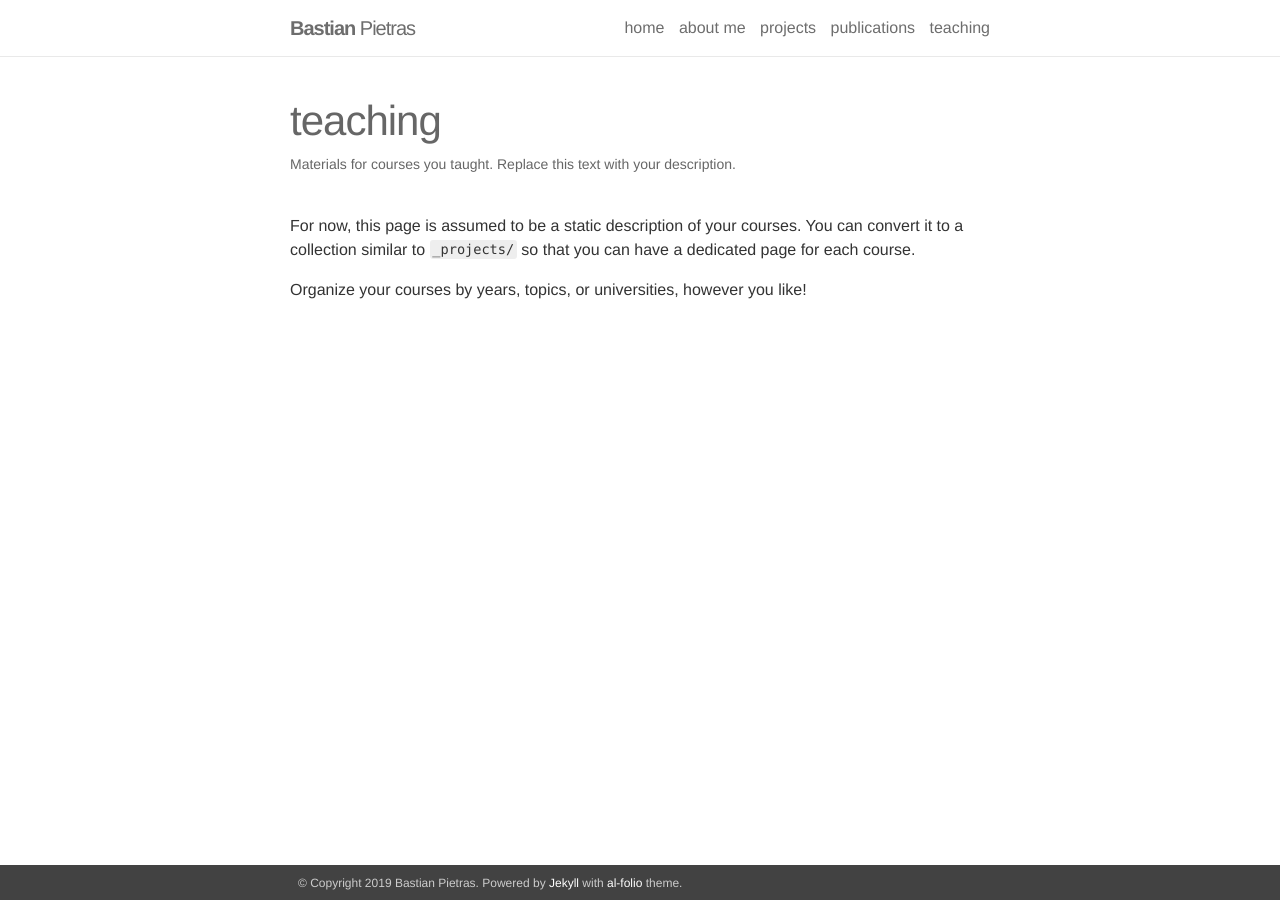
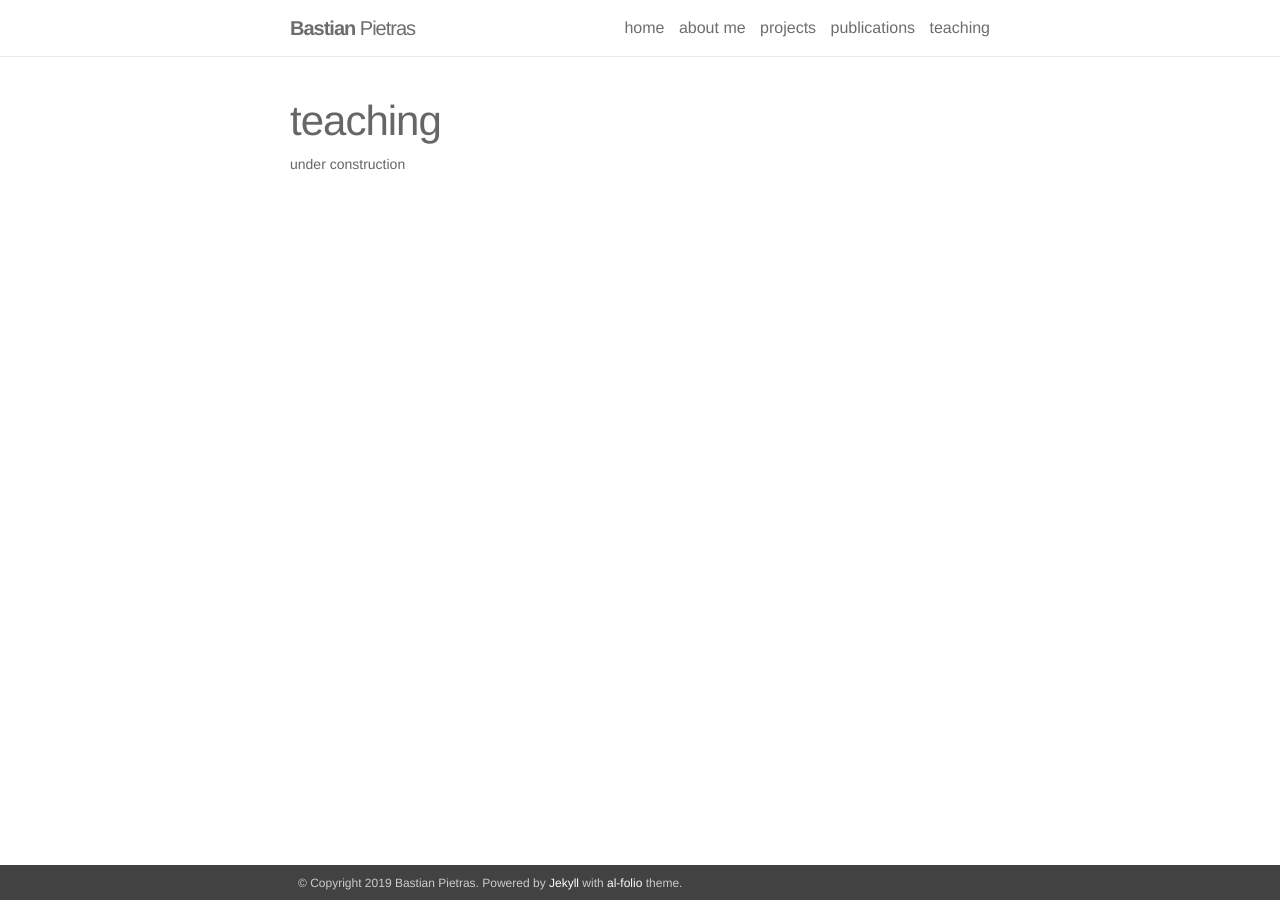
Before and after one commit to BastianPietras/bastianpietras.github.io, a Jekyll site: the page built from _pages/teaching.md, in a window 1280 px wide. Built offline with Jekyll 4.4.1, drawn with Linux system fonts in a browser that asks for light colours.

Commit message:
Update teaching.md

```diff
--- a/_pages/teaching.md
+++ b/_pages/teaching.md
@@ -2,9 +2,5 @@
 layout: page
 permalink: /teaching/
 title: teaching
-description: Materials for courses you taught. Replace this text with your description.
+description: under construction
 ---
-
-For now, this page is assumed to be a static description of your courses. You can convert it to a collection similar to `_projects/` so that you can have a dedicated page for each course.
-
-Organize your courses by years, topics, or universities, however you like!
```
